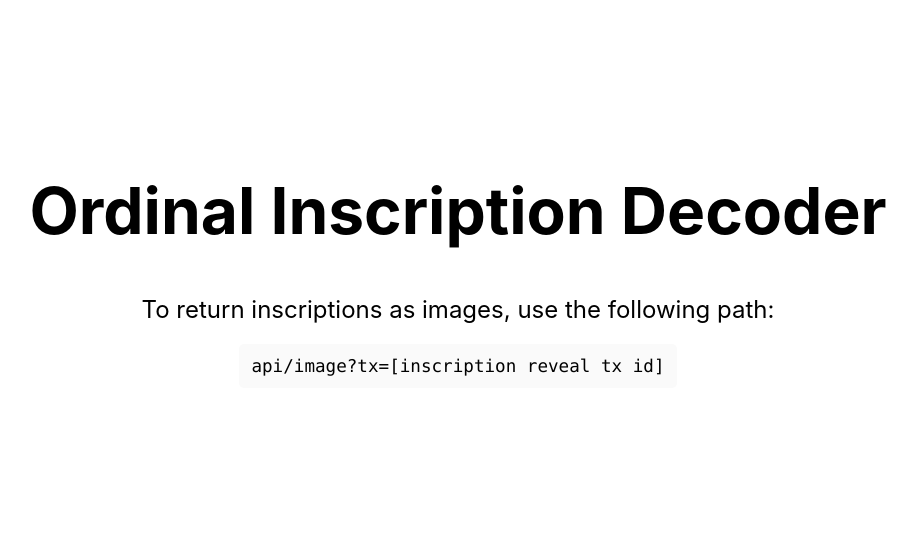
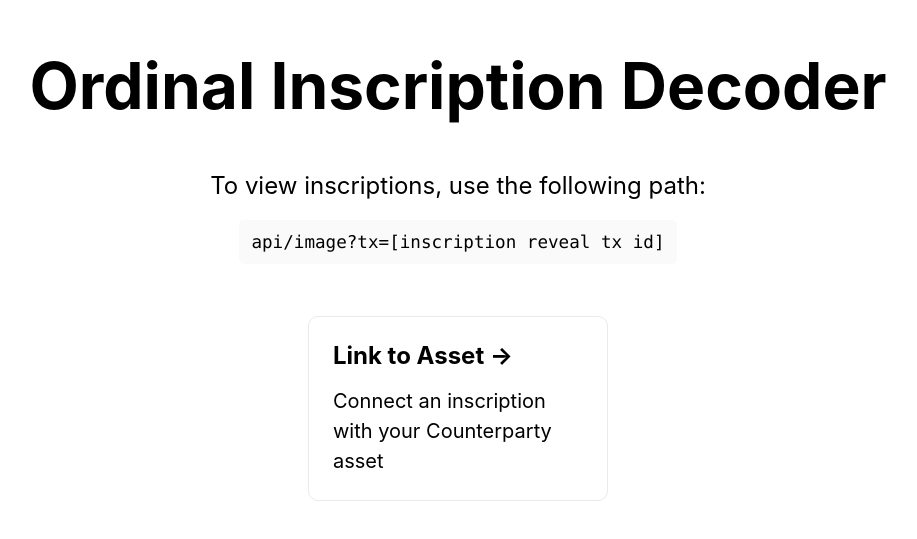
Before and after one commit to loon3/inscription-decoder, a Next.js app: page / in a window 1280 px wide. Shown: the part 117-656 px from the top of the page, without its empty margins (182-1099 px from the left). Built offline with nearby package versions, Linux system fonts and the light colour scheme.

Commit message:
add button to home page for asset desciption

```diff
--- a/components/convert.js
+++ b/components/convert.js
@@ -14,7 +14,8 @@
     //let result = 'ORD:'+bs58.encode(Buffer.from(event.target.value, 'hex'));
     let result = hexToBase64(event.target.value);
 
-    let imageUrl = "https://inscription-decoder.vercel.app/api/image?type=json&format=base64&tx="+encodeURIComponent(result);
+    let hostname = window.location.hostname;
+    let imageUrl = "https://"+hostname+"/api/image?type=json&format=base64&tx="+encodeURIComponent(result);
     setUrl(imageUrl);
 
     let description = "ORD:"+result
--- a/pages/index.js
+++ b/pages/index.js
@@ -1,5 +1,5 @@
 import Head from 'next/head'
-import Image from 'next/image'
+import Link from 'next/link'
 import styles from '../styles/Home.module.css'
 
 
@@ -18,13 +18,27 @@
         </h1>
 
         <p className={styles.description}>
-          To return inscriptions as images, use the following path:
+          To view inscriptions, use the following path:
         </p>
 
         <p>
           <code className={styles.code}>api/image?tx=[inscription reveal tx id]</code>
         </p>
 
+        <div className={styles.grid}>
+          <Link href="/asset">
+
+          <div className={styles.card}>
+
+            <h2>
+              Link to Asset <span>-&gt;</span>
+            </h2>
+            <p>
+              Connect an inscription with your Counterparty asset
+            </p>
+          </div>
+          </Link>
+          </div>
       </main>
 
     </div>
--- a/styles/Home.module.css
+++ b/styles/Home.module.css
@@ -65,6 +65,7 @@
 }
 
 .grid {
+  margin-top: 2rem;
   display: flex;
   align-items: center;
   justify-content: center;
```
